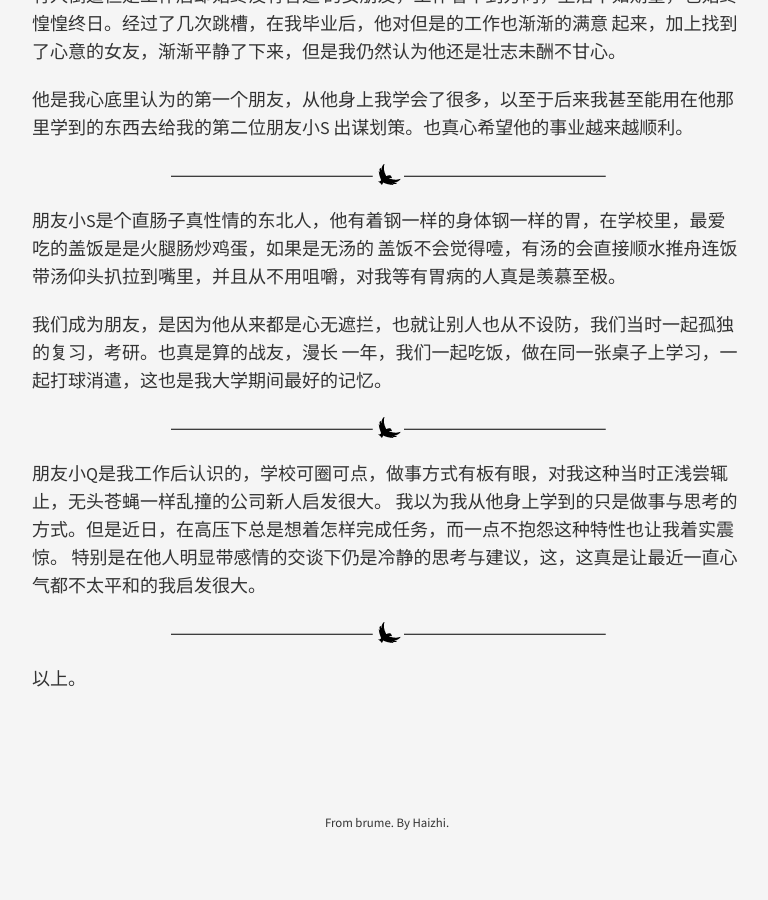
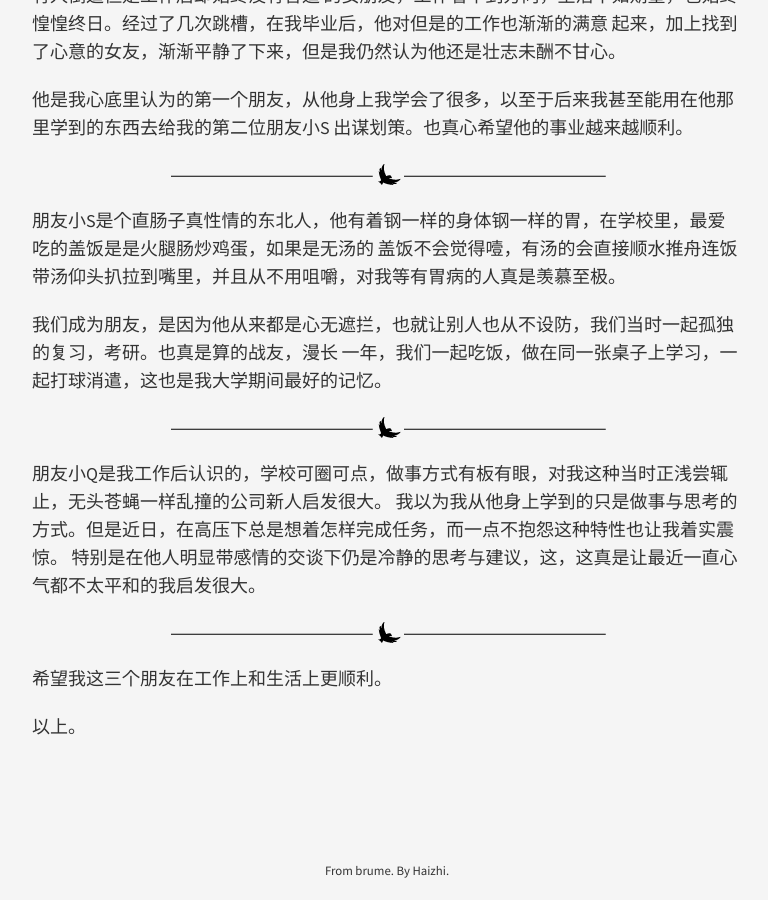
Before and after one commit to younghz/younghz.github.io, a Jekyll site: the page built from _posts/2016-10-23-我的三个朋友.md, in a window 1280 px wide and 900 px high, scrolled down 871 px. Shown: the whole window, without its empty margins (253-1021 px from the left). Built offline with Jekyll 4.4.1, drawn with Linux system fonts in a browser that asks for light colours; nearby versions of some CDN libraries; before the commit the page ends 1723 px from its top, so only the background shows below that.

Commit message:
Three friends of me

```diff
--- a/_posts/2016-10-23-我的三个朋友.md
+++ b/_posts/2016-10-23-我的三个朋友.md
@@ -5,12 +5,13 @@
 
 我有三个朋友，他们分别是 小S,小Y,小Q.
 
-------
 
 为什么我们成为了朋友，观其共性，都是双方有很长的共处时间，觉得很合得来。
 而这个 「觉得」 更深一点来将，总是一方认为另一方是可相处的人，然后又持续的时间或者物质上的投入，比如
 一起吃放，一起学习，一起工作。进一步双方共同维护这种朋友关系。工作之后呢，就是无聊或者有事的时候通个电话，
 互相了解下近况，吐个槽。
+
+------
 
 第一个朋友小Y, 第一次见面时印象深刻，但并未料到最后成为朋友。当时见面第一感觉是他有着与同龄人不一样的成熟，
 在之后的交往中，也的确印证了这一点。他家庭中产，当我还在打折美特斯邦威都不能保证的情况下，他已是一身阿迪耐克。
@@ -48,4 +49,6 @@
 
 ----
 
+希望我这三个朋友在工作上和生活上更顺利。
+
 以上。
```
